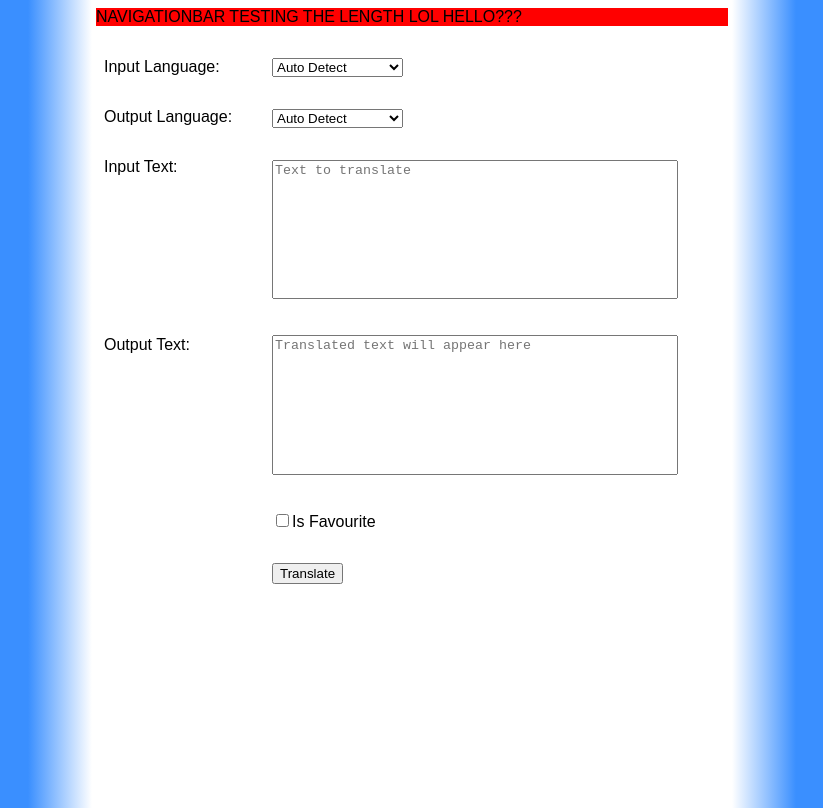
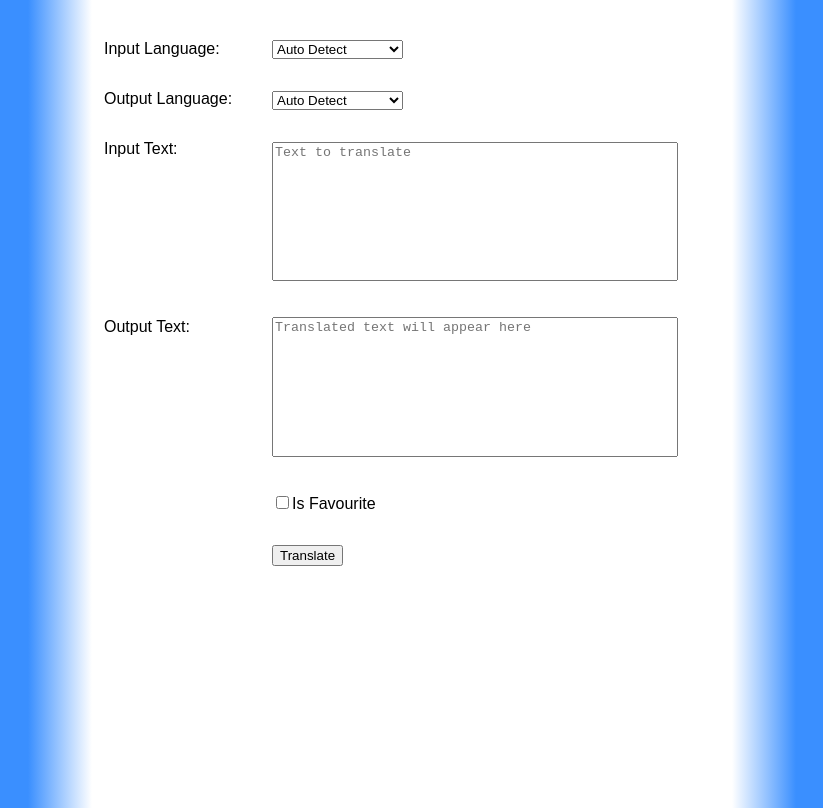
Before and after one commit to ChrisFoster4/inse, a website: page webserver/webpages/main.html in a window 1280 px wide. Shown: the whole page, without its empty margins (228-1051 px from the left). Drawn offline with Linux system fonts and the light colour scheme.

Commit message:
Update main.html

```diff
--- a/webserver/webpages/main.html
+++ b/webserver/webpages/main.html
@@ -12,9 +12,6 @@
 
 <body>
   <main>
-
-  <nav>NAVIGATIONBAR TESTING THE LENGTH LOL HELLO???</nav>
-
   <article>
 
     <aside>
```
